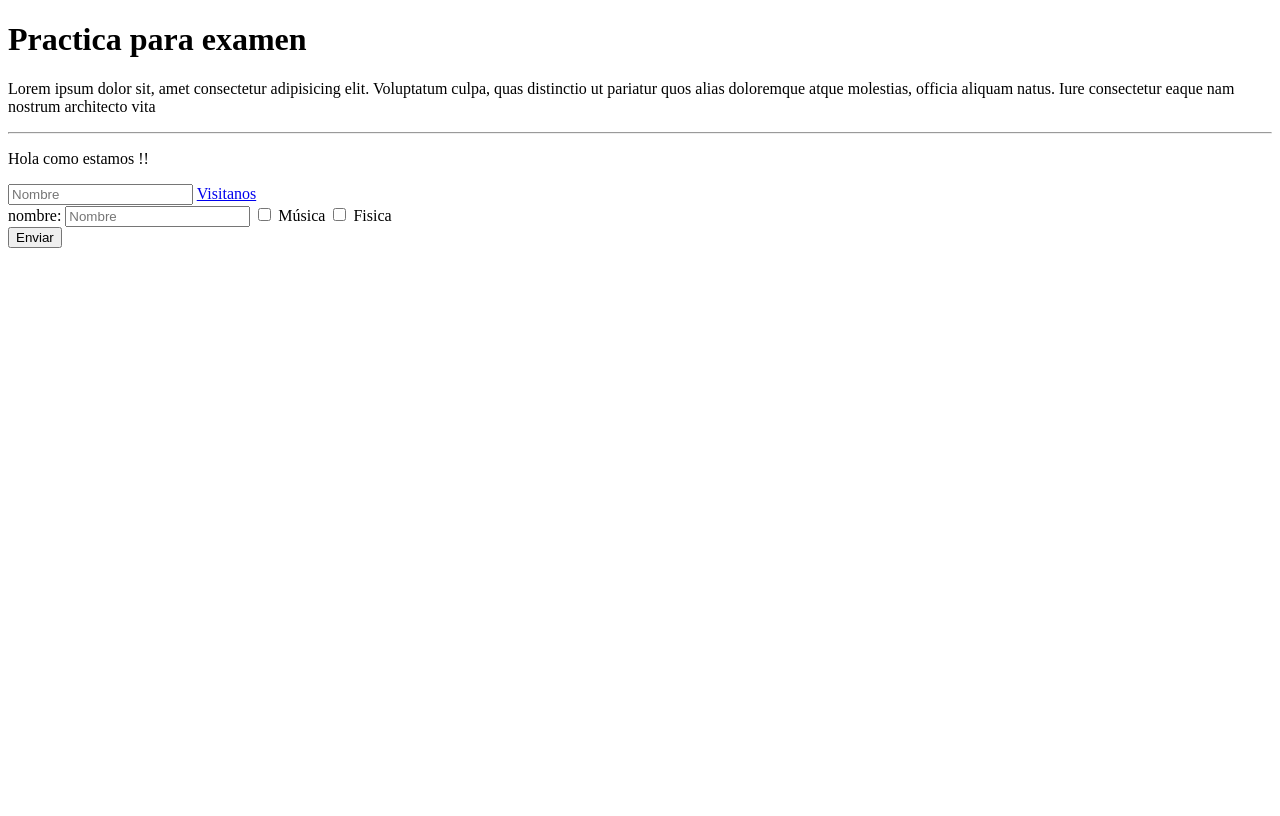
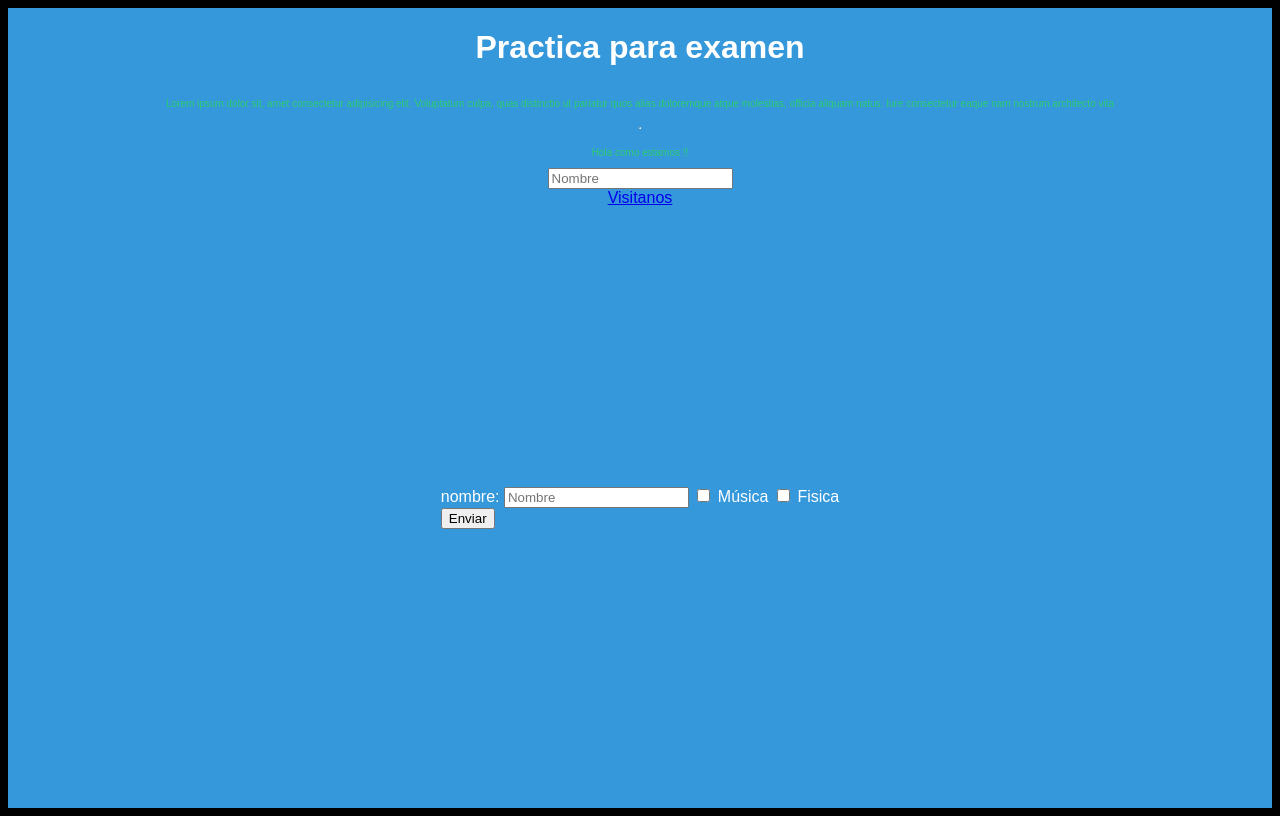
Before and after one commit to CesarG503/Herramientas_De_Productividad, a plain HTML site: page practica para examen/selectores css/selectores.html in a window 1280 px wide. Drawn offline with nearby package versions, Linux system fonts and the light colour scheme; files that its build step writes are made by us from their sources.

Commit message:
inicios de sass

```diff
--- /dev/null
+++ b/scss/_modulo.scss
@@ -0,0 +1,15 @@
+
+$rem: 16px;
+
+
+body{
+
+    .box{
+        width: 200px;
+        height: 200px;
+        background-color: red;
+        border-radius: 10px;
+        box-shadow: 0 0 $rem rgba(0, 0, 0, 0.5);
+        padding: $rem;
+    }
+}
--- /dev/null
+++ b/scss/css.scss
@@ -0,0 +1,72 @@
+//variables
+$primary: #3498db;
+$principal: #000;
+
+$secondary: #2ecc71;
+$tertiary: #e74c3c;
+$quaternary: #9b59b6;
+$quinary: #34495e;
+$senary: #f1c40f;
+$septenary: #e67e22;
+$octonary: #2c3e50;
+$nonary: #95a5a6;
+
+
+@use 'modulo';
+@import 'modulo';
+
+//mixin
+@mixin flex-center($direction: row, $justify: center, $align: center) {
+    display: flex;
+    flex-direction: $direction;
+    justify-content: $justify;
+    align-items: $align;
+}
+
+body{
+
+    background-color: $principal;
+    color: #fff;
+    font-family: 'Arial', sans-serif;
+    font-size: 16px;
+}
+
+//anidacion de selectores
+.container{
+    @include flex-center(column, center, center); //include: sirve para incluir el mixin
+    width: 100%;
+    height: 100vh;
+    background-color: $primary;
+
+    p{
+        font-size: 10px;
+        color: $secondary;
+    }
+}
+
+@mixin cajaPersonalizada($fondo: white){
+    background-color: $fondo;
+    border-radius: 10px;
+    padding: 20px;
+
+}
+
+.caja{
+    @include cajaPersonalizada($primary);
+    margin-top: 1rem;
+    width: 100%;
+
+    height: 100px;
+    max-width: 300px;
+    box-sizing: border-box;
+
+}
+//operadores
+
+.caja{
+    max-width: 100px + 250px;
+    height: (50px * 2) + 20px;
+    border: 1px solid rgba(255, 255, 255, 0.5 + 0.2);
+    font-size: 16px / 2;
+    padding: 10px + (5px * 2);
+}
```
Also changed, not shown: scss/html.html (added, +17 -0 lines), semana 8/card.html (+1 -1 lines), scss/css.css (added), 1 other file.
